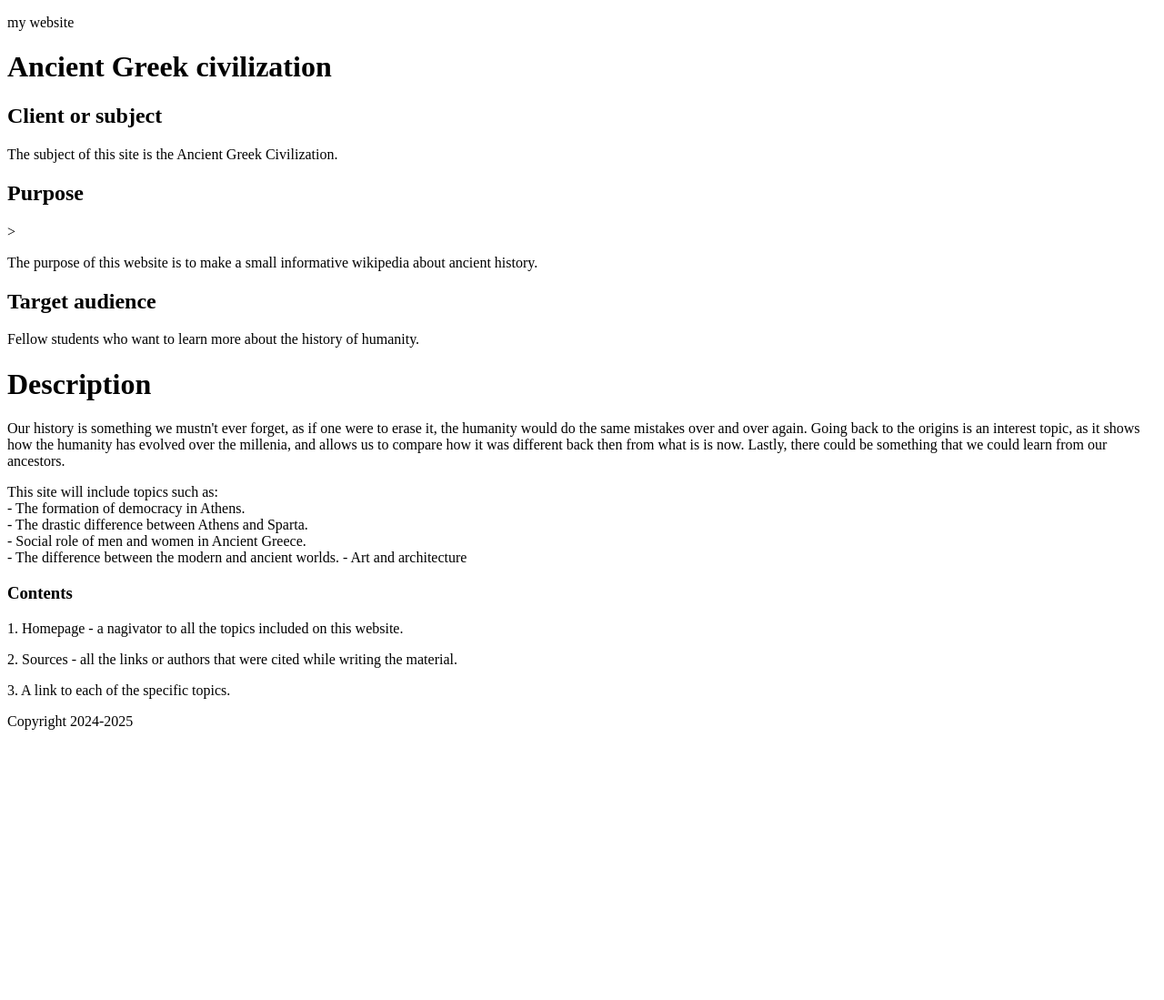
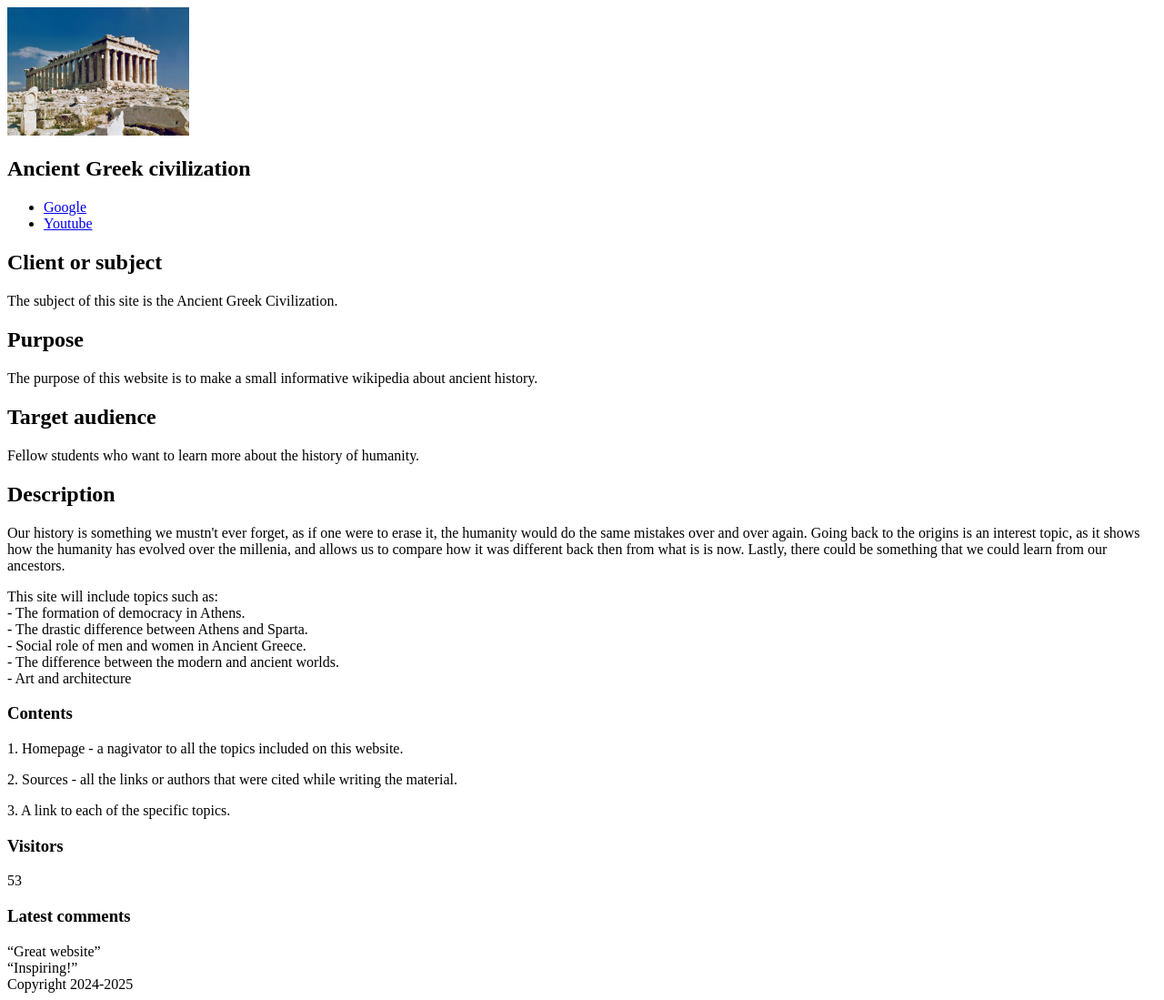
Before and after one commit to Oleksandr-Uvarov/frontend_development, a website: page sitespec.html in a window 1280 px wide. Shown: the whole page at 91% size. Before the commit the page ends 810 px from the top, so only its background shows below. Drawn offline with Linux system fonts and the light colour scheme.

Commit message:
SItespec modified. Picture added.

```diff
--- a/sitespec.html
+++ b/sitespec.html
@@ -7,17 +7,32 @@
 </head>
 <body>
     <header>
-        <p>my website</p>
+        <img src="images/parthenon.jpg" width="200px"> <!-- use only width or height because site autoscales it-->
     </header>
     <main>
-        <h1>Ancient Greek civilization</h1>
-        <h2>Client or subject</h2>
-        <p>The subject of this site is the Ancient Greek Civilization.</p>
-        <h2>Purpose</h2>>
-        <p>The purpose of this website is to make a small informative wikipedia about ancient history.  </p>
+        <section>
+            <h1>Ancient Greek civilization</h1>
+            <nav>
+                <ul> <!-- can also use <ol> to make and ordered list; 1. 2. 3. ... -->
+                    <li><a href="https:/google.com" >Google</a></li>
+                    <li><a href="https:/youtube.com" >Youtube</a></li>
+                </ul>
+
+            </nav>
+
+
+            <article>
+                <h2>Client or subject</h2>
+                <p>The subject of this site is the Ancient Greek Civilization.</p>
+                <h2>Purpose</h2>
+                <p>The purpose of this website is to make a small informative wikipedia about ancient history.
+                </p>
+            </article>
         <h2>Target audience</h2>
         <p>Fellow students who want to learn more about the history of humanity.</p>
+        </section>
 
+        <section>
         <h1>Description</h1>
         <p>Our history is something we mustn't ever forget, as if one were to erase it, the humanity would do the same mistakes over and over again.
              Going back to the origins is an interest topic,
@@ -30,7 +45,7 @@
            - The formation of democracy in Athens. <br>
            - The drastic difference between Athens and Sparta. <br>
            - Social role of men and women in Ancient Greece. <br>
-           - The difference between the modern and ancient worlds.
+           - The difference between the modern and ancient worlds. <br>
            - Art and architecture
         </p>
 
@@ -38,6 +53,19 @@
         <p>1. Homepage - a nagivator to all the topics included on this website.</p>
         <p>2. Sources - all the links or authors that were cited while writing the material.</p>
         <p>3. A link to each of the specific topics.</p>
+        </section>
+
+        <section>
+            <h3>Visitors</h3>
+            <p>53</p>
+        </section>
+        <section>
+            <h3>Latest comments</h3>
+            <q>Great website</q>
+            <br>
+            <q>Inspiring!</q>
+        </section>
+
 
     </main>
 
```
Also changed, not shown: images/parthenon.jpg (added), 1 other file.
